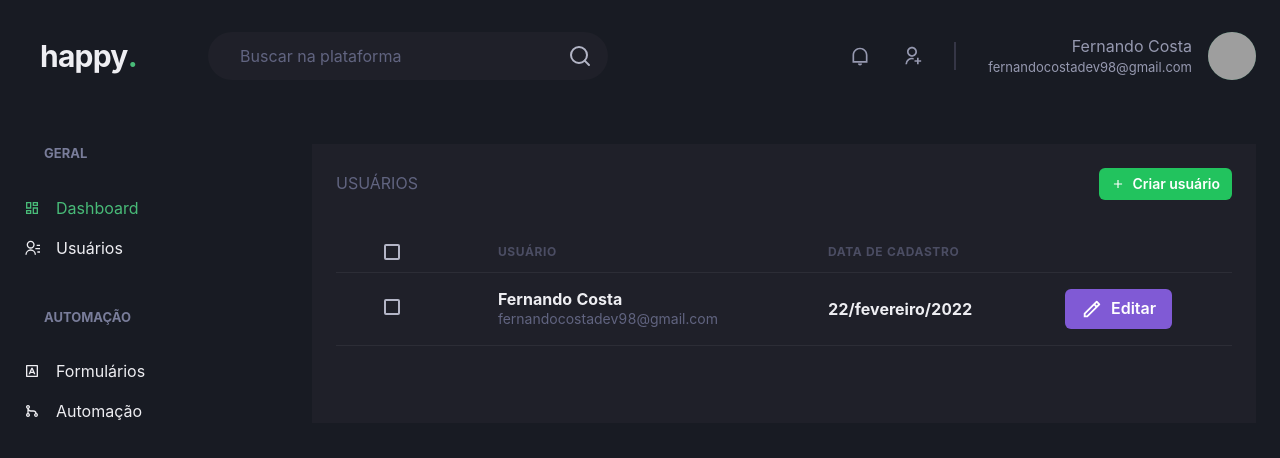
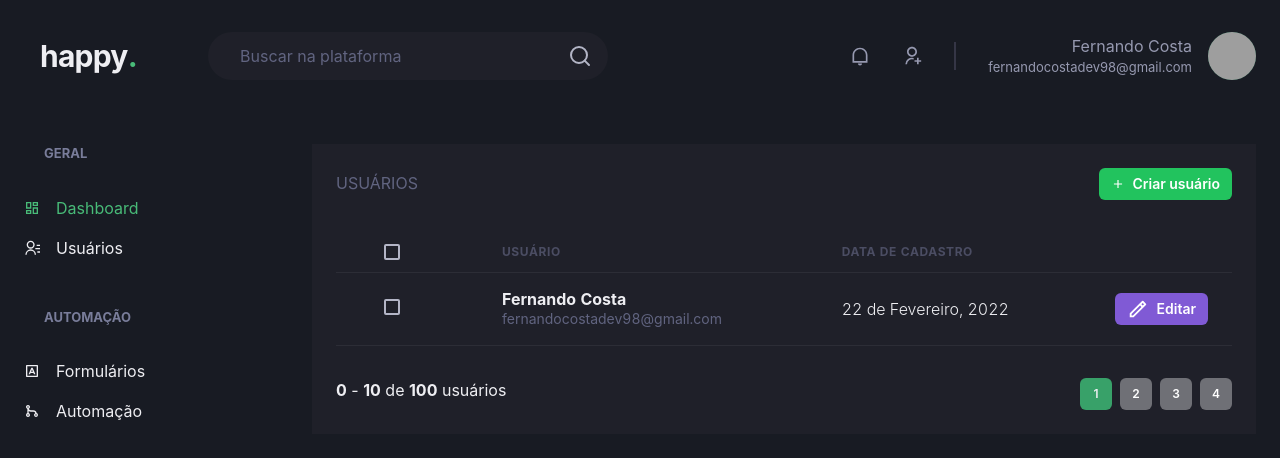
Before and after one commit to l-fernandocosta/happy, a Next.js app: page /users in a window 1280 px wide. Shown: the top 458 px of the page. Built offline with nearby package versions, Linux system fonts and the light colour scheme; grey boxes are pictures that could not be loaded.

Commit message:
users pagination component

```diff
--- /dev/null
+++ b/src/components/Pagination/index.tsx
@@ -0,0 +1,46 @@
+import { Box, Button, HStack, Stack } from "@chakra-ui/react";
+
+export default function Pagination() {
+  return (
+    <Stack spacing={'6'} mt='8' direction='row' justify={'space-between'} >
+      <Box>
+        <strong>0</strong> - <strong>10</strong> de <strong>100</strong> usuários
+      </Box>
+      <HStack >
+        <Button
+          width={'4'}
+          fontSize={'xs'}
+          size='sm'
+          disabled
+          _disabled={{ cursor: 'default', bg: 'green.500' }}
+        >
+          1
+        </Button>
+
+        <Button
+          width={'4'}
+          size={'sm'}
+          colorScheme='whiteAlpha'
+          fontSize={'xs'}>
+          2
+        </Button>
+
+        <Button
+          width={'4'}
+          size={'sm'}
+          colorScheme='whiteAlpha'
+          fontSize={'xs'}>
+          3
+        </Button>
+        <Button
+          width={'4'}
+          size={'sm'}
+          colorScheme='whiteAlpha'
+          fontSize={'xs'}>
+          4
+        </Button>
+      </HStack>
+
+    </Stack>
+  )
+}
--- a/src/pages/users/index.tsx
+++ b/src/pages/users/index.tsx
@@ -1,6 +1,7 @@
 import { Box, Button, Checkbox, Flex, Heading, Icon, Table, Tbody, Td, Text, Th, Thead, Tr } from "@chakra-ui/react";
 import { RiAddLine, RiPencilLine } from "react-icons/ri";
 import Header from "../../components/Header";
+import Pagination from "../../components/Pagination";
 import Sidebar from "../../components/Sidebar";
 
 export default function UserList() {
@@ -34,15 +35,14 @@ export default function UserList() {
                     <Text fontSize={'sm'} color='gray.500'>fernandocostadev98@gmail.com</Text>
                   </Box>
                 </Td>
-                <Td fontWeight={'bold'}>22/fevereiro/2022</Td>
-                <Td><Button colorScheme={'purple'} leftIcon={<Icon as={RiPencilLine} fontSize='22' />}>
+                <Td fontWeight={'light'}>22 de Fevereiro, 2022</Td>
+                <Td w='4'><Button colorScheme={'purple'} size='sm'leftIcon={<Icon as={RiPencilLine} fontSize='22' />}>
                   Editar</Button></Td>
 
               </Tr>
             </Tbody>
-
-
           </Table>
+          <Pagination/>
         </Box>
 
       </Flex>
```
